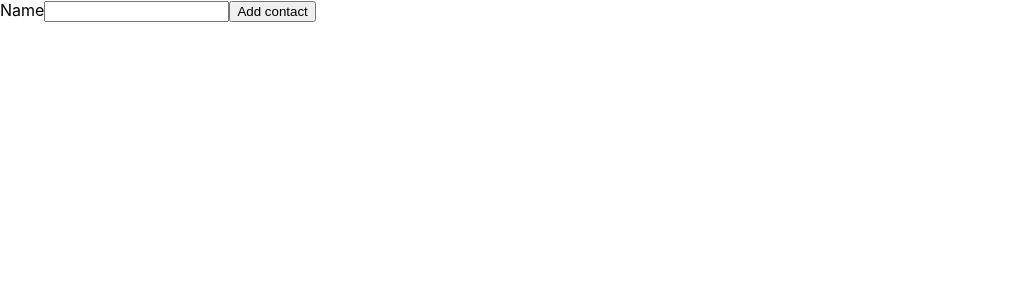
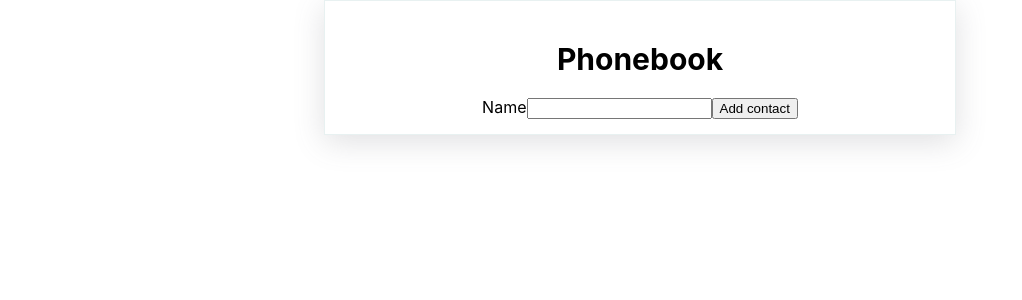
Before and after one commit to lfurmanchuk/goit-react-hw-04-phonebook, a React (Create React App) app: page / in a window 1280 px wide. Shown: the top 300 px of the page, without its empty margins (0-1022 px from the left). Built offline with nearby package versions, Linux system fonts and the light colour scheme.

Commit message:
add component Section and funcAddContact

```diff
--- a/package.json
+++ b/package.json
@@ -12,6 +12,7 @@
     "react": "^18.1.0",
     "react-dom": "^18.1.0",
     "react-scripts": "5.0.1",
+    "styled-components": "^5.3.6",
     "web-vitals": "^2.1.3"
   },
   "scripts": {
--- a/src/components/App.jsx
+++ b/src/components/App.jsx
@@ -1,21 +1,35 @@
 // import { Phonebook } from './Phonebook/Phonebook';
 import React, { Component } from 'react';
 import { Form } from './Form/Form';
-// import { nanoid } from 'nanoid';
+import { nanoid } from 'nanoid';
+import { Section } from './Section/Section';
 
 export class App extends Component {
   state = {
     contacts: [],
   };
 
-  formSubmiteHandler = data => {
-    console.log(data);
+  // formSubmiteHandler = data => {
+  //   console.log(data);
+  // };
+
+  addContact = name => {
+    const contact = {
+      name,
+      id: nanoid(),
+    };
+
+    this.setState(prevState => ({
+      contacts: [contact, ...prevState.contacts],
+    }));
   };
 
   render() {
     return (
       <div>
-        <Form onFormSubmit={this.formSubmiteHandler}></Form>
+        <Section title="Phonebook">
+          <Form onFormSubmit={this.addContact}></Form>
+        </Section>
       </div>
     );
   }
--- /dev/null
+++ b/src/components/Section/Section.jsx
@@ -0,0 +1,16 @@
+import PropTypes from 'prop-types';
+import { SectionTitle, SectionContainer } from './Section.styled';
+
+export const Section = ({ title, children }) => {
+  return (
+    <SectionContainer>
+      <SectionTitle>{title}</SectionTitle>
+      {children}
+    </SectionContainer>
+  );
+};
+
+Section.propTypes = {
+  title: PropTypes.string.isRequired,
+  children: PropTypes.element,
+};
--- /dev/null
+++ b/src/components/Section/Section.styled.js
@@ -0,0 +1,19 @@
+import styled from 'styled-components';
+
+export const SectionContainer = styled.section`
+    align-items: center;
+    border: 1px solid rgba(173,204,204,.281);
+    box-shadow: 0 7px 29px 0 hsl(240deg 5% 41% / 20%);
+    display: flex;
+    flex-direction: column;
+    justify-content: center;
+    margin: 0 auto 20px;
+    padding: 15px;
+    width: 600px;
+`;
+
+export const SectionTitle = styled.h2`
+  font-size: 30px;
+  text-align: center;
+  margin-bottom: 20px;
+`;
```
Also changed, not shown: src/components/FormList/FormList.jsx (added), 1 other file (tests, documents, lock files or other folders).
